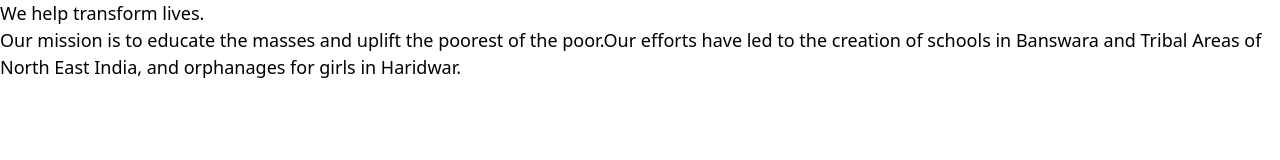
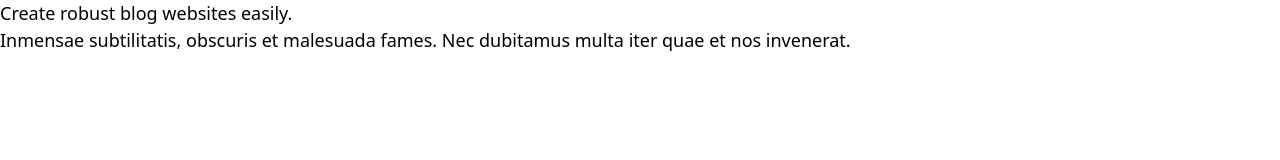
Before and after one commit to architchandra/ahilya, an Eleventy site: page src/index.md in a window 1280 px wide. Built offline with nearby package versions, Linux system fonts and the light colour scheme; Eleventy itself is replaced by a stand-in of ours; files that its build step writes are made by us from their sources; a web font is replaced by a local one.

Commit message:
Update from Forestry.io Work Archit updated src/index.md

```diff
--- a/src/index.md
+++ b/src/index.md
@@ -1,9 +1,8 @@
 ---
 layout: views/detail/home
-heading: We help transform lives.
-intro: " Our mission is to educate the masses and uplift the poorest of the poor.Our
-  efforts have led to the creation of schools in Banswara and Tribal Areas of North
-  East India, and orphanages for girls in Haridwar."
+heading: Create robust blog websites easily.
+intro: Inmensae subtilitatis, obscuris et malesuada fames. Nec dubitamus multa iter
+  quae et nos invenerat.
 panel:
   image1: ''
   image2: ''
```
